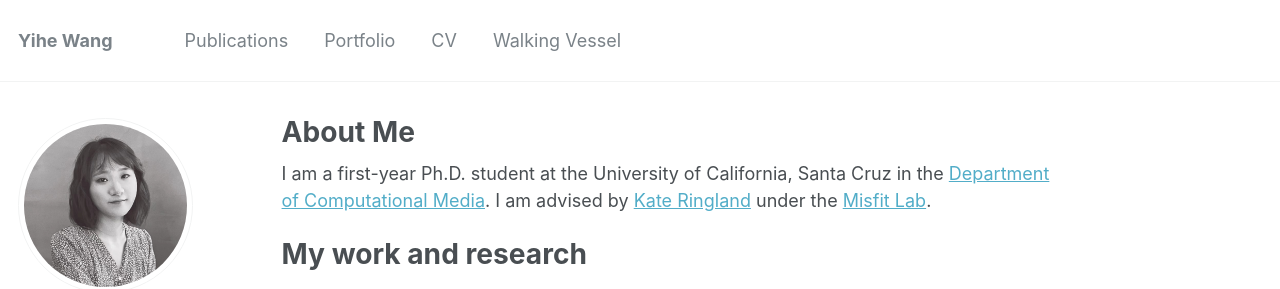
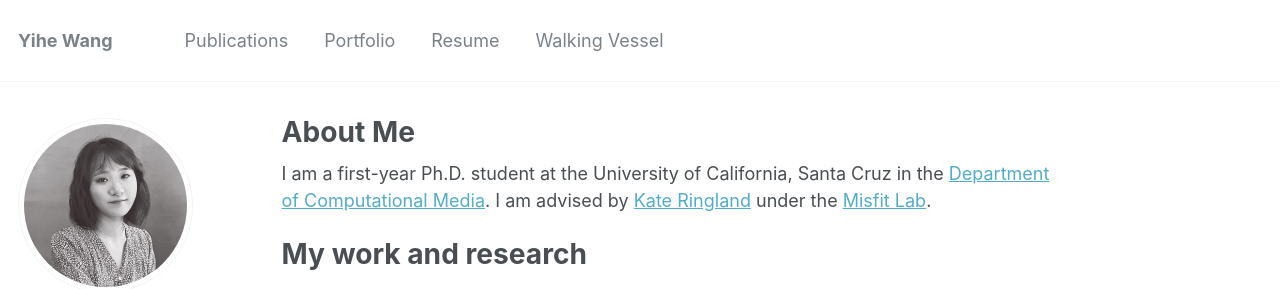
Before and after one commit to wongyihe/wongyihe.github.io, a Jekyll site: the page built from _pages/about.md, in a window 1280 px wide. Shown: the top 289 px of the page. Built offline with Jekyll 4.4.1, drawn with Linux system fonts in a browser that asks for light colours.

Commit message:
update resume

```diff
--- a/_data/navigation.yml
+++ b/_data/navigation.yml
@@ -15,8 +15,8 @@
 #  - title: "Blog Posts"
 #    url: /year-archive/
 
-  - title: "CV"
-    url: /files/resume-2022-09-18.pdf
+  - title: "Resume"
+    url: /files/resume-2022-11-29.pdf
 
   - title: "Walking Vessel"
     url: /walking-vessel/
```
Also changed, not shown: 1 other file.
